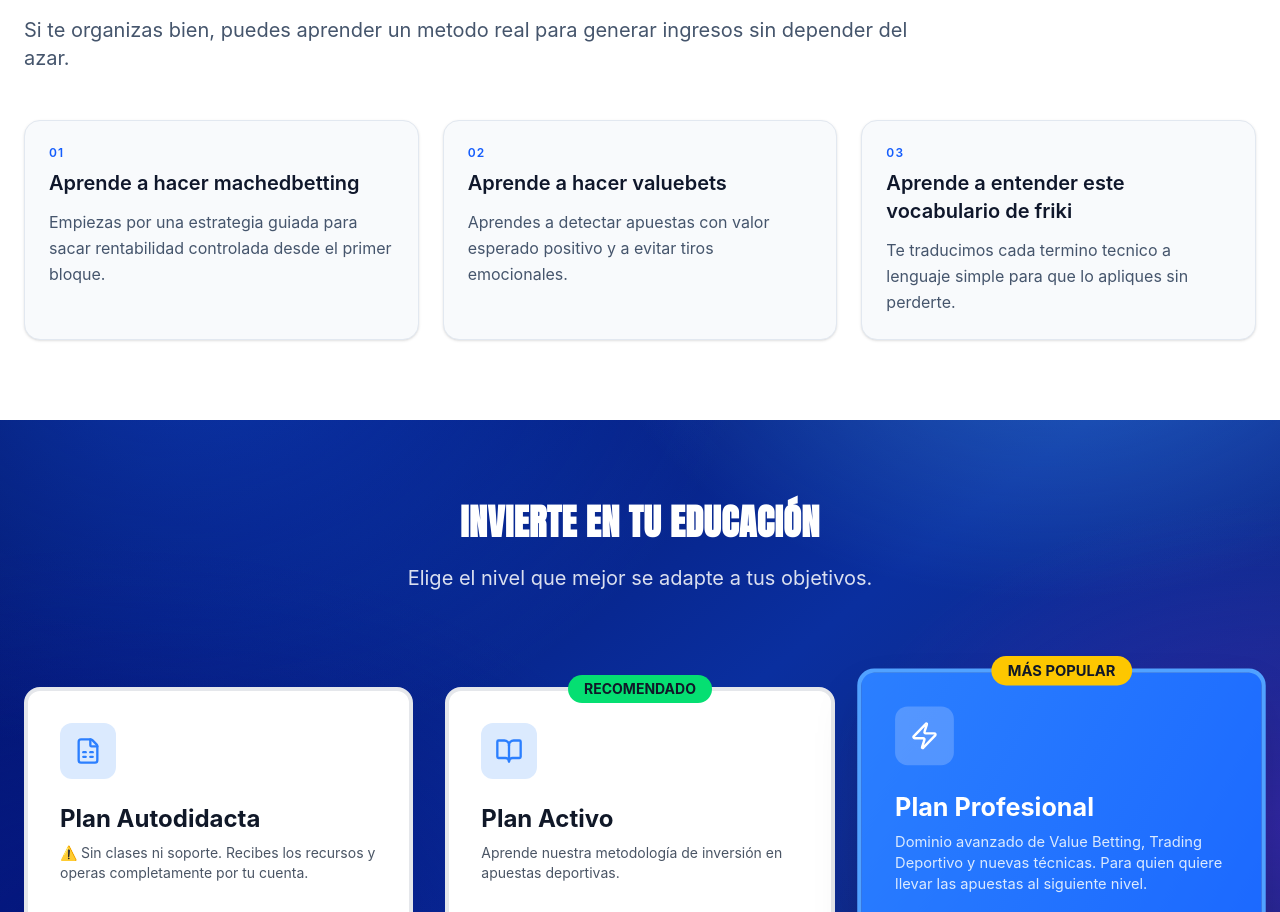
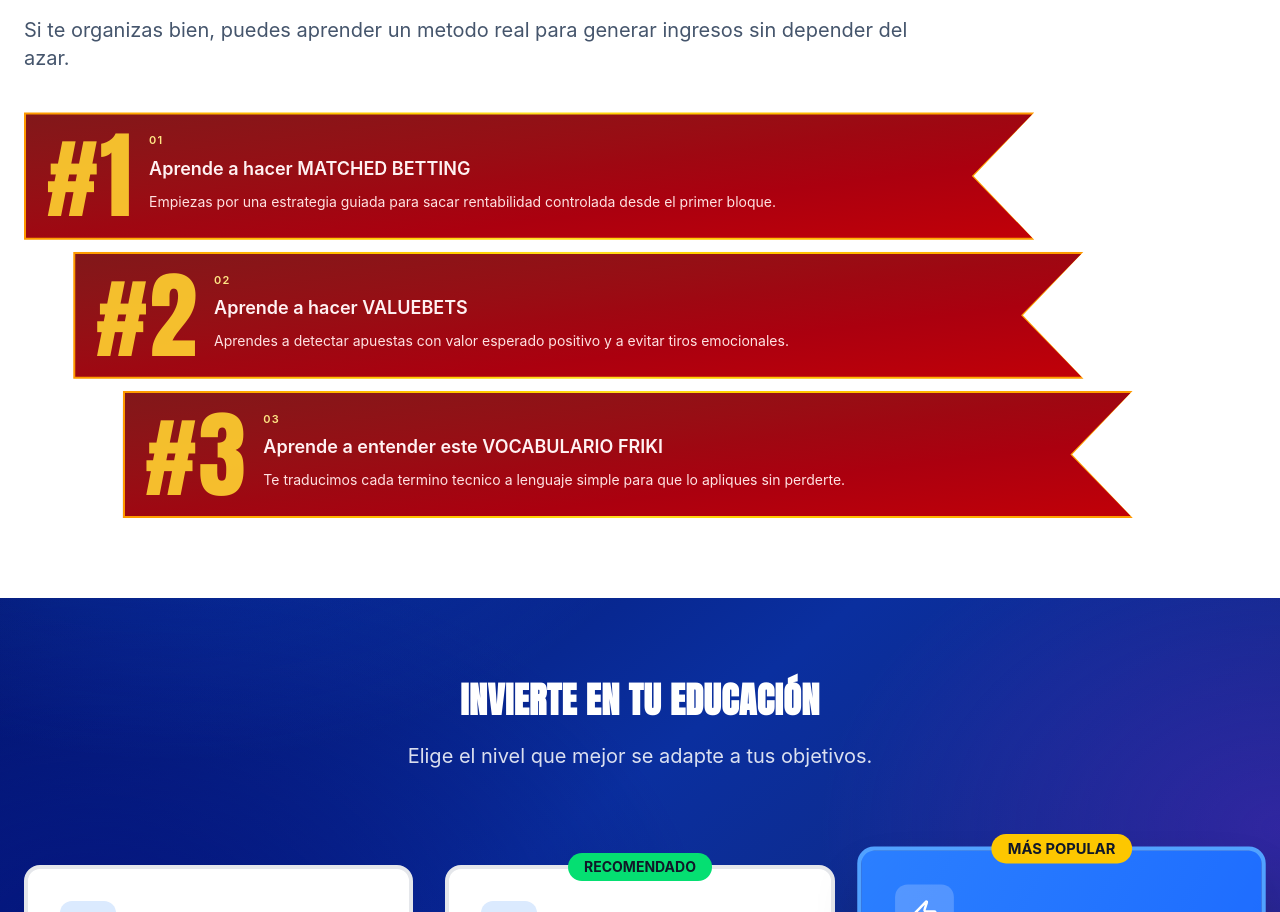
Before and after one commit to networkingsaas-lgtm/ganaapostando, a React (Vite) app: page / in a window 1280 px wide. Shown: the part 2244-3156 px from the top of the page. Built offline with nearby package versions, Linux system fonts and the light colour scheme.

Commit message:
mejoras visuales

```diff
--- a/src/components/PricingMobileSwiper.tsx
+++ b/src/components/PricingMobileSwiper.tsx
@@ -1,5 +1,5 @@
 import { Check, X } from 'lucide-react';
-import { useState } from 'react';
+import { useEffect, useState } from 'react';
 import ScrollReveal from './ScrollReveal';
 
 export interface PricingPlan {
@@ -19,8 +19,12 @@ interface Props {
   onOpenPlan: (plan: { name: string; content: string[] }) => void;
 }
 
+const MAX_AUTO_SWIPES = 3;
+
 export default function PricingMobileSwiper({ plans, animClass, onOpenPlan }: Props) {
   const [activeCard, setActiveCard] = useState(0);
+  const [autoSwipeCount, setAutoSwipeCount] = useState(0);
+  const [autoplayEnabled, setAutoplayEnabled] = useState(false);
   const [touchStartX, setTouchStartX] = useState<number | null>(null);
   const [touchEndX, setTouchEndX] = useState<number | null>(null);
 
@@ -36,18 +40,45 @@ export default function PricingMobileSwiper({ plans, animClass, onOpenPlan }: Pr
   };
 
   const onTouchEnd = () => {
-    if (touchStartX === null || touchEndX === null) return;
+    if (touchStartX === null || touchEndX === null || plans.length === 0) return;
     const delta = touchStartX - touchEndX;
     const isSwipeLeft = delta > minSwipeDistance;
     const isSwipeRight = delta < -minSwipeDistance;
 
-    if (isSwipeLeft && activeCard < plans.length - 1) {
-      setActiveCard((prev) => prev + 1);
+    if (isSwipeLeft) {
+      setActiveCard((prev) => (prev + 1) % plans.length);
     }
-    if (isSwipeRight && activeCard > 0) {
-      setActiveCard((prev) => prev - 1);
+    if (isSwipeRight) {
+      setActiveCard((prev) => (prev - 1 + plans.length) % plans.length);
     }
   };
+
+  useEffect(() => {
+    setAutoSwipeCount(0);
+    setActiveCard(0);
+    setAutoplayEnabled(false);
+  }, [plans.length]);
+
+  useEffect(() => {
+    if (!autoplayEnabled || plans.length <= 1) return;
+
+    let swipeCount = 0;
+
+    const intervalId = window.setInterval(() => {
+      swipeCount += 1;
+      setAutoSwipeCount(swipeCount);
+
+      if (swipeCount >= MAX_AUTO_SWIPES) {
+        setActiveCard(0);
+        window.clearInterval(intervalId);
+        return;
+      }
+
+      setActiveCard((prev) => (prev + 1) % plans.length);
+    }, 2000);
+
+    return () => window.clearInterval(intervalId);
+  }, [autoplayEnabled, plans.length]);
 
   return (
     <>
@@ -75,7 +106,11 @@ export default function PricingMobileSwiper({ plans, animClass, onOpenPlan }: Pr
         >
           {plans.map((plan, index) => (
             <div key={index} className="w-full flex-shrink-0 px-1">
-              <ScrollReveal delay={index * 120} className="w-full">
+              <ScrollReveal
+                delay={index * 120}
+                className="w-full"
+                onReveal={index === 0 ? () => setAutoplayEnabled(true) : undefined}
+              >
                 <div
                   className={`relative rounded-2xl p-5 transition-all ${
                     plan.highlighted
--- /dev/null
+++ b/src/components/estudiante/MedievalBannerCards.tsx
@@ -0,0 +1,42 @@
+export interface MedievalBannerCard {
+  step: string;
+  title: string;
+  text: string;
+}
+
+interface Props {
+  cards: MedievalBannerCard[];
+}
+
+export default function MedievalBannerCards({ cards }: Props) {
+  return (
+    <div className="mt-7 sm:mt-10 space-y-2.5 sm:space-y-3">
+      {cards.map((card, index) => (
+        <div
+          key={card.step}
+          className="w-full"
+          style={{
+            marginLeft: `${index * 4}%`,
+            width: '82%',
+          }}
+        >
+          <article className="[clip-path:polygon(0_0,100%_0,94%_50%,100%_100%,0_100%)] bg-gradient-to-r from-amber-500 via-yellow-300 to-amber-500 p-[2px] shadow-[0_14px_26px_rgba(127,29,29,0.35)]">
+            <div className="[clip-path:polygon(0_0,100%_0,94%_50%,100%_100%,0_100%)] bg-gradient-to-br from-red-900 via-red-800 to-red-700 px-4 py-3 sm:px-5 sm:py-4">
+              <div className="flex items-stretch gap-3 sm:gap-4">
+                <p className="hero-impact-font flex items-center text-[clamp(3.4rem,11vw,6rem)] leading-none text-amber-300/90">
+                  #{index + 1}
+                </p>
+
+                <div className="py-0.5">
+                  <p className="text-[11px] font-semibold tracking-widest text-amber-200 mb-1.5">{card.step}</p>
+                  <h3 className="text-base sm:text-lg font-semibold text-rose-50 mb-1.5 sm:mb-2">{card.title}</h3>
+                  <p className="text-xs sm:text-sm text-red-100 leading-relaxed">{card.text}</p>
+                </div>
+              </div>
+            </div>
+          </article>
+        </div>
+      ))}
+    </div>
+  );
+}
--- a/src/page/Estudiante.tsx
+++ b/src/page/Estudiante.tsx
@@ -1,20 +1,21 @@
 import HeaderTitle from '../components/ui/HeaderTitle';
+import MedievalBannerCards, { type MedievalBannerCard } from '../components/estudiante/MedievalBannerCards';
 
 export default function Estudiante() {
-  const cards = [
+  const cards: MedievalBannerCard[] = [
     {
       step: '01',
-      title: 'Aprende a hacer machedbetting',
+      title: 'Aprende a hacer MATCHED BETTING',
       text: 'Empiezas por una estrategia guiada para sacar rentabilidad controlada desde el primer bloque.',
     },
     {
       step: '02',
-      title: 'Aprende a hacer valuebets',
+      title: 'Aprende a hacer VALUEBETS',
       text: 'Aprendes a detectar apuestas con valor esperado positivo y a evitar tiros emocionales.',
     },
     {
       step: '03',
-      title: 'Aprende a entender este vocabulario de friki',
+      title: 'Aprende a entender este VOCABULARIO FRIKI',
       text: 'Te traducimos cada termino tecnico a lenguaje simple para que lo apliques sin perderte.',
     },
   ];
@@ -35,18 +36,7 @@ export default function Estudiante() {
           </p>
         </div>
 
-        <div className="mt-8 sm:mt-12 flex md:grid md:grid-cols-3 gap-3 sm:gap-6 overflow-x-auto md:overflow-visible snap-x snap-mandatory pb-2 md:pb-0">
-          {cards.map((card, index) => (
-            <article
-              key={index}
-              className="min-w-[260px] max-w-[260px] md:min-w-0 md:max-w-none snap-start rounded-xl sm:rounded-2xl border border-slate-200 bg-slate-50 p-4 sm:p-6 shadow-sm"
-            >
-              <p className="text-xs font-semibold tracking-widest text-blue-600 mb-2">{card.step}</p>
-              <h3 className="text-lg sm:text-xl font-semibold text-slate-900 mb-2 sm:mb-3">{card.title}</h3>
-              <p className="text-sm sm:text-base text-slate-600 leading-relaxed">{card.text}</p>
-            </article>
-          ))}
-        </div>
+        <MedievalBannerCards cards={cards} />
       </div>
     </section>
   );
```
